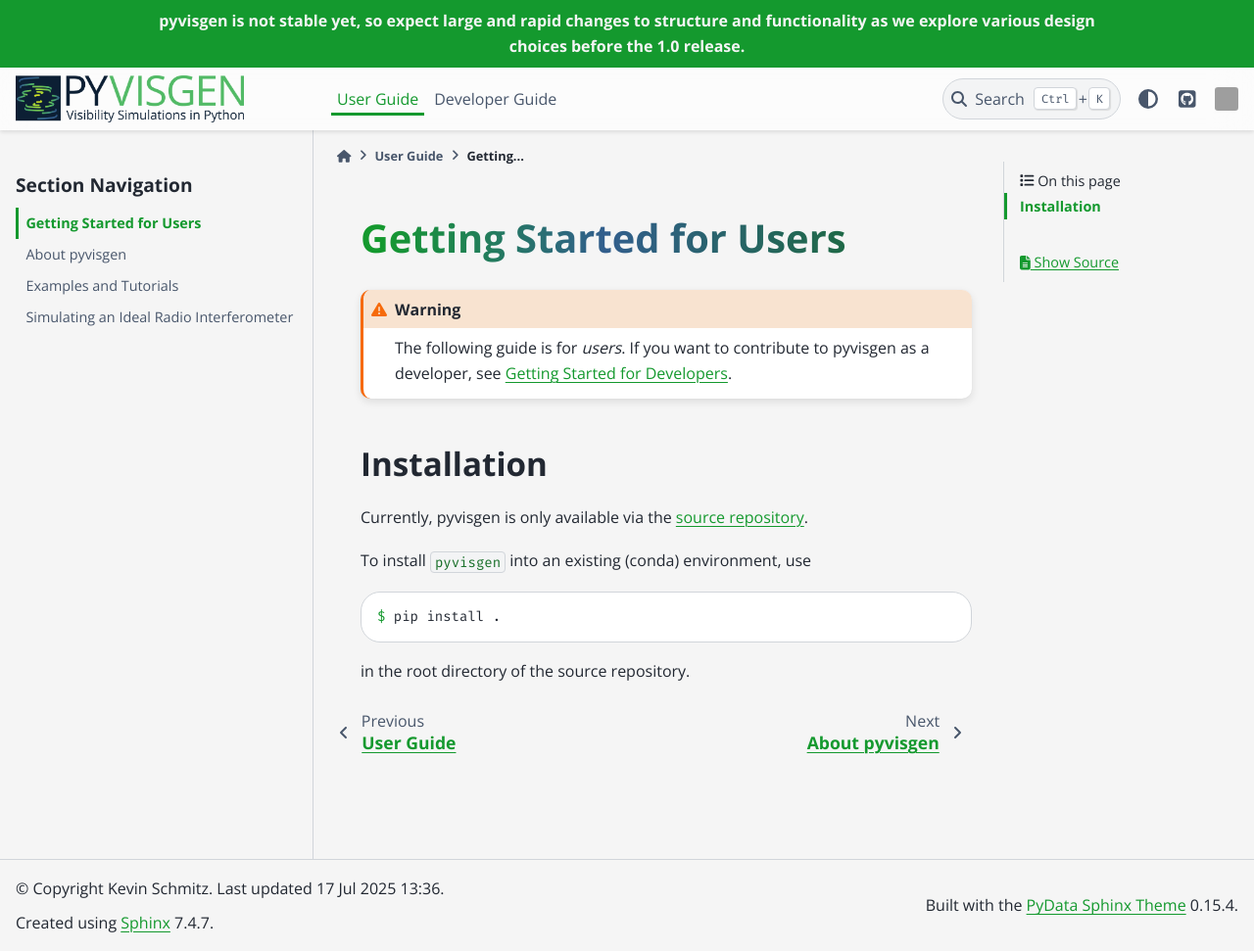
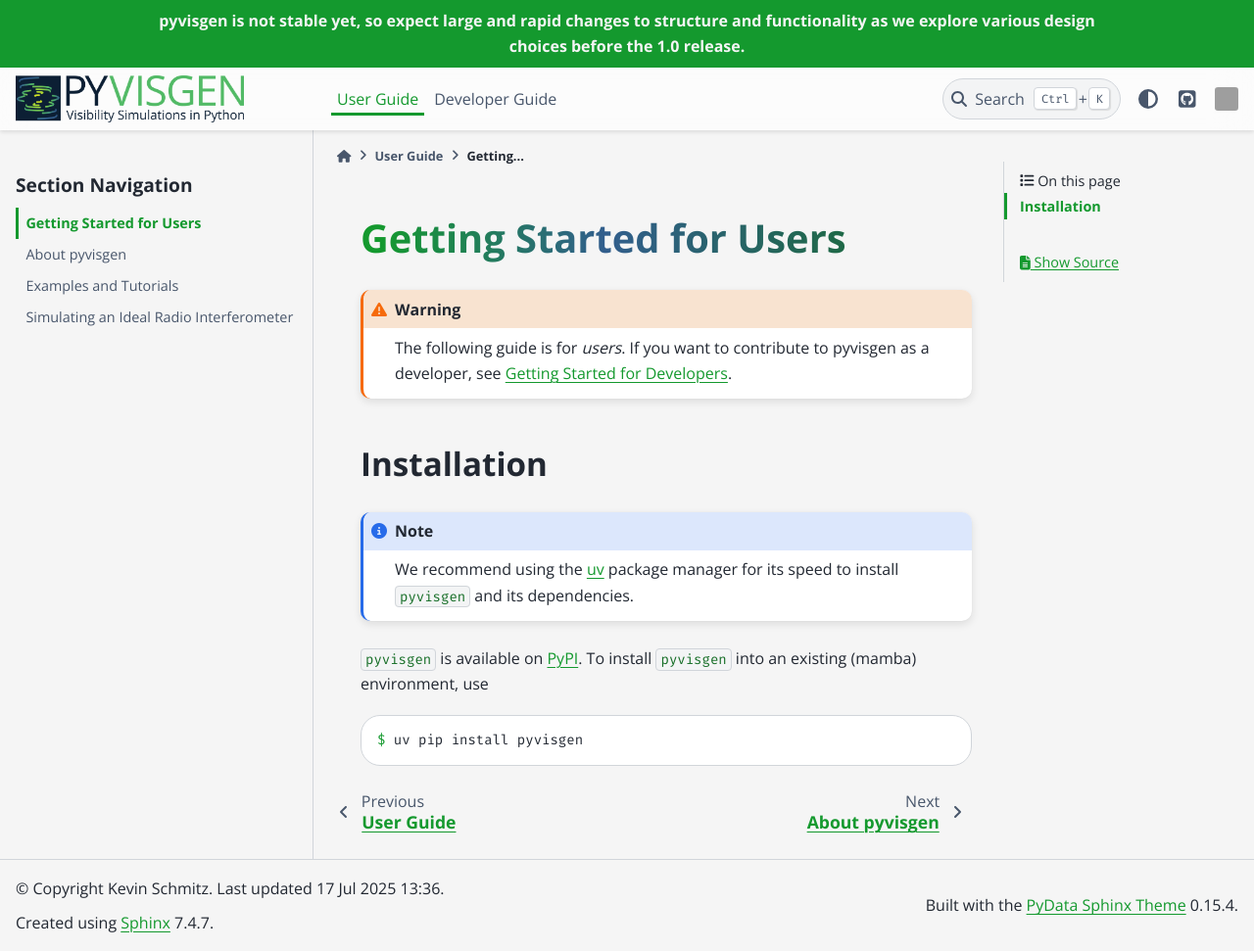
Before and after one commit to radionets-project/pyvisgen, a Sphinx documentation site: the page built from docs/user-guide/getting-started.rst, in a window 1280 px wide and 971 px high. Shown: the whole window at 98% size. Built offline with Sphinx 7.4.7 and the PyData theme 0.15.4, drawn with Linux system fonts in a browser that asks for light colours; pages that are not in the unit, such as notebooks, are missing from menus; the version number could not be read and is left out; grey boxes are pictures that could not be loaded.

Commit message:
Update user and dev guide

```diff
--- a/docs/user-guide/getting-started.rst
+++ b/docs/user-guide/getting-started.rst
@@ -14,13 +14,14 @@ Getting Started for Users
 Installation
 ============
 
-Currently, pyvisgen is only available via the
-`source repository <https://github.com/radionets-project/pyvisgen>`_.
+.. note::
 
-To install ``pyvisgen`` into an existing (conda) environment, use
+   We recommend using the `uv <https://github.com/astral-sh/uv>`_ package manager
+   for its speed to install ``pyvisgen`` and its dependencies.
+
+``pyvisgen`` is available on `PyPI <https://pypi.org/project/pyvisgen/>`_.
+To install ``pyvisgen`` into an existing (mamba) environment, use
 
 .. code-block:: console
 
-   $ pip install .
-
-in the root directory of the source repository.
+   $ uv pip install pyvisgen
```
Also changed, not shown: docs/developer-guide/getting-started.rst (+6 -1 lines).
